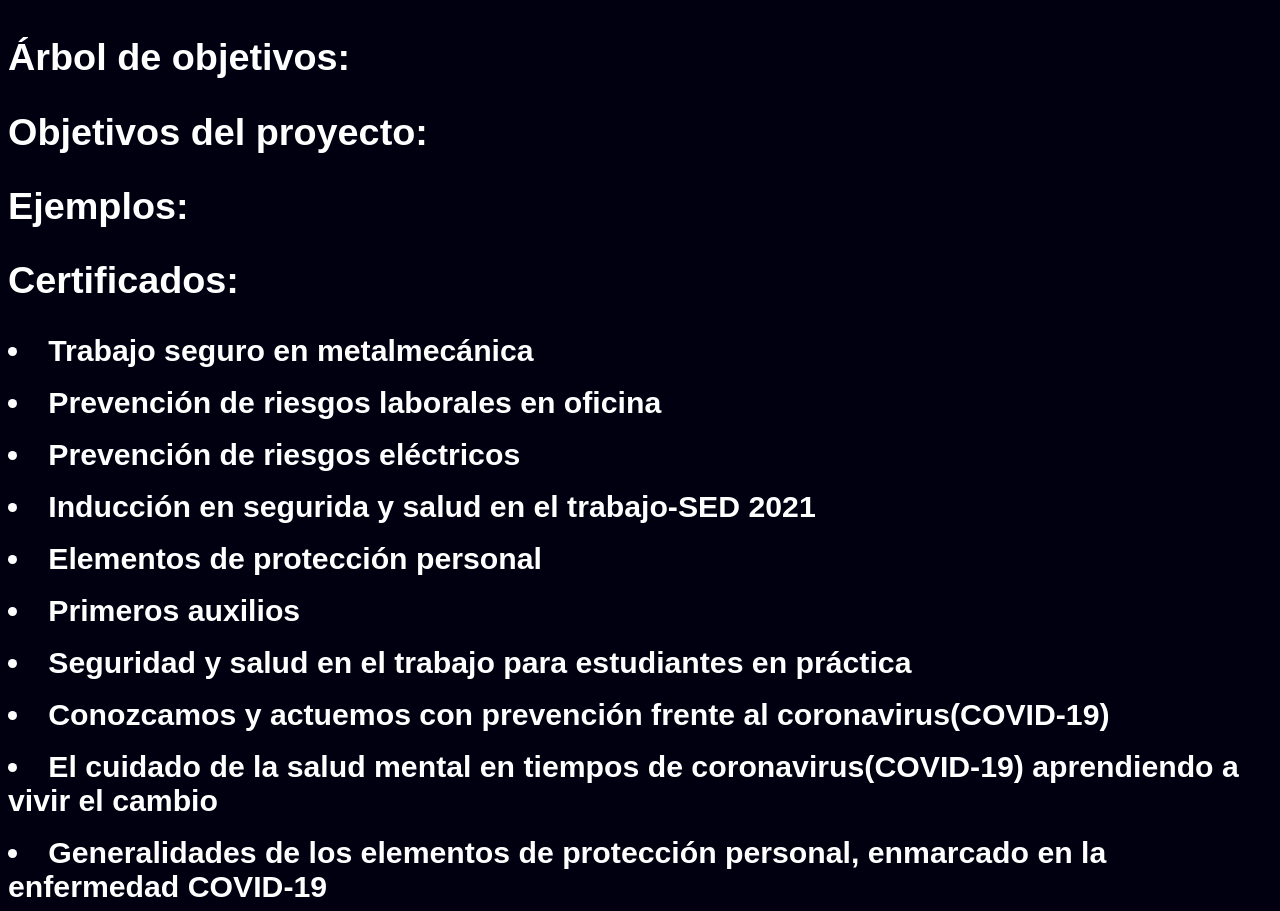
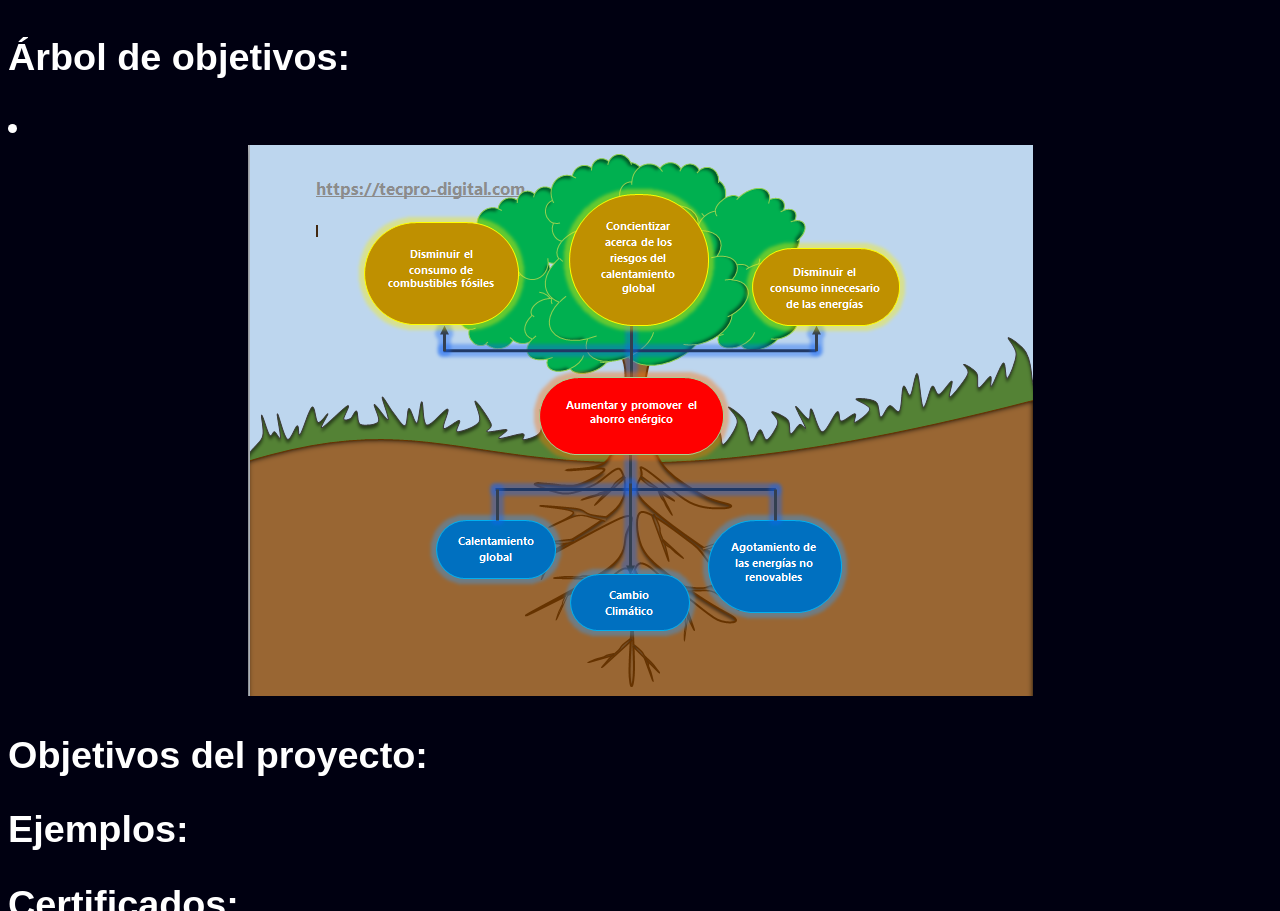
Before and after one commit to Zerogm195/PPCB195G, a plain HTML site: page index.html in a window 1280 px wide. Shown: the part 1170-2081 px from the top of the page. Drawn offline with Linux system fonts and the light colour scheme.

Commit message:
Add files via upload

```diff
--- a/index.html
+++ b/index.html
@@ -32,6 +32,8 @@ El sistema está programado para que interactúe con el cliente y le resuelva du
 <li><center><img src="ADP.png"></center></li>
 
 <h2>Árbol de objetivos:</h2>
+
+<li><center><img src="ADS.png"></center></li>
 
 <h2>Objetivos del proyecto:</h2>
 
```
Also changed, not shown: ADS.PNG (added).
